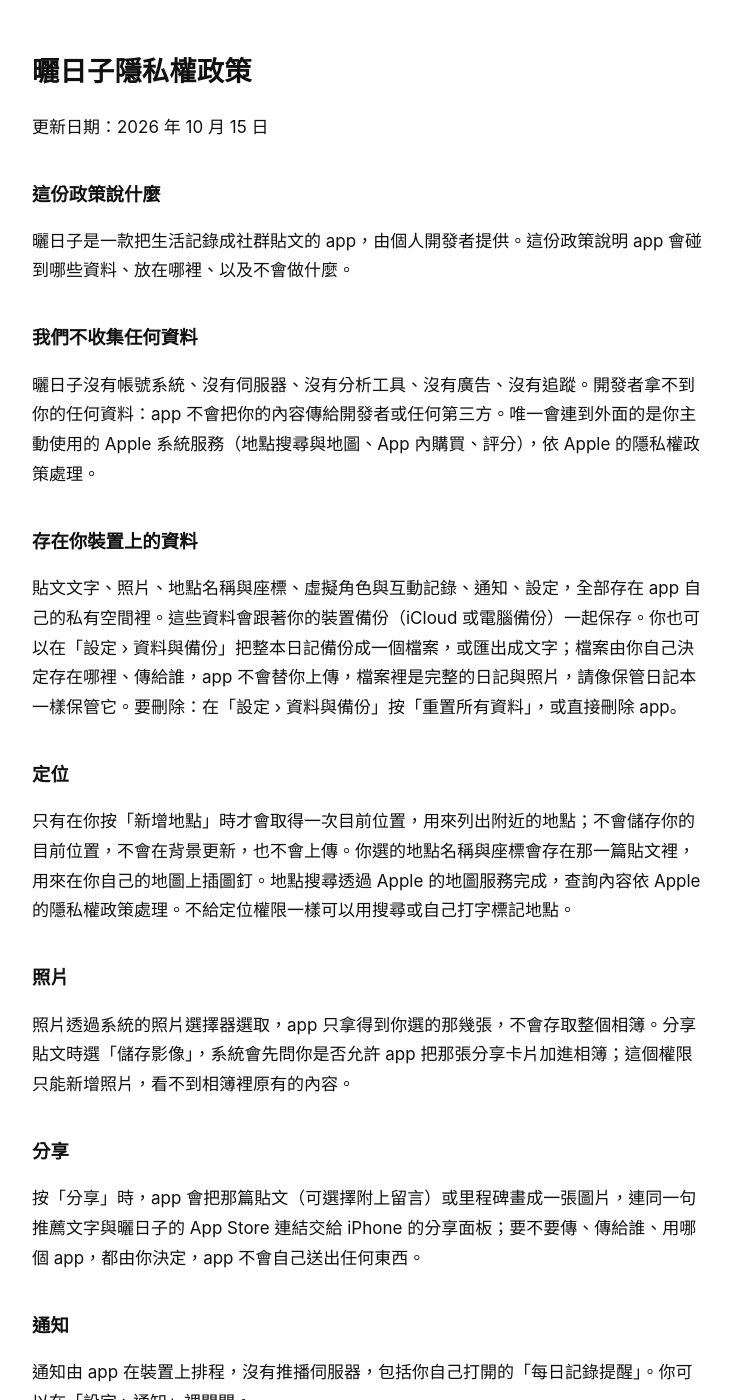
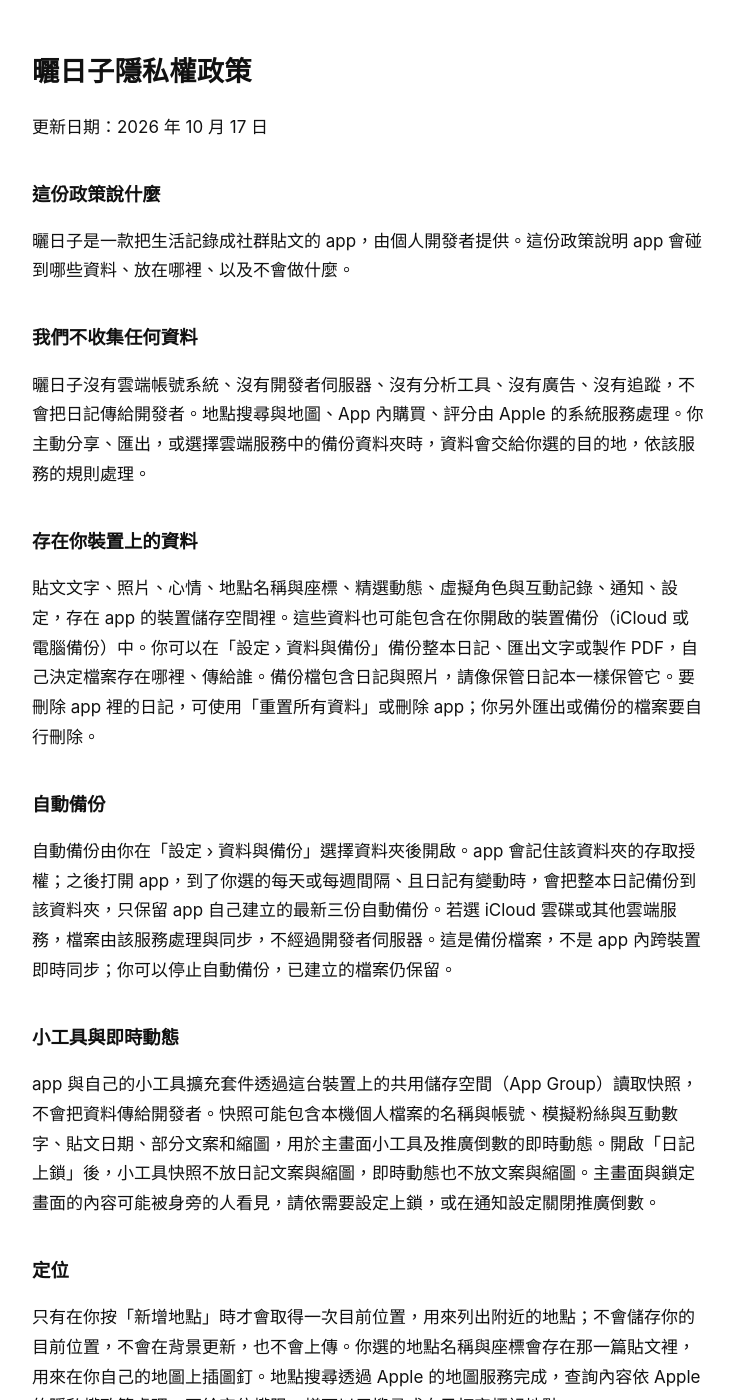
Before and after one commit to chris58530/saiday, a Jekyll site: the page built from privacy-policy.md, in a window 1280 px wide and 1400 px high. Shown: the whole window, without its empty margins (272-1006 px from the left). Built offline with Jekyll 4.4.1, drawn with Linux system fonts in a browser that asks for light colours; some of the changed text lies outside the part shown.

Commit message:
同步 FameSim docs/ 2026-10-17

```diff
--- a/privacy-policy.md
+++ b/privacy-policy.md
@@ -5,7 +5,7 @@ title: 隱私權政策
 
 # 曬日子隱私權政策
 
-更新日期：2026 年 10 月 15 日
+更新日期：2026 年 10 月 17 日
 
 {% comment %}
 這份文件與 app 內「設定 › 隱私權政策」的內文相同（`FameSim/Views/LegalViews.swift`），改哪一邊都要一起改，改完跑 `scripts/publish-site.sh` 同步到公開網站 https://chris58530.github.io/saiday/ 。這段是 Liquid 註解，不會出現在發佈出去的網頁原始碼裡。
@@ -17,11 +17,19 @@ title: 隱私權政策
 
 ## 我們不收集任何資料
 
-曬日子沒有帳號系統、沒有伺服器、沒有分析工具、沒有廣告、沒有追蹤。開發者拿不到你的任何資料：app 不會把你的內容傳給開發者或任何第三方。唯一會連到外面的是你主動使用的 Apple 系統服務（地點搜尋與地圖、App 內購買、評分），依 Apple 的隱私權政策處理。
+曬日子沒有雲端帳號系統、沒有開發者伺服器、沒有分析工具、沒有廣告、沒有追蹤，不會把日記傳給開發者。地點搜尋與地圖、App 內購買、評分由 Apple 的系統服務處理。你主動分享、匯出，或選擇雲端服務中的備份資料夾時，資料會交給你選的目的地，依該服務的規則處理。
 
 ## 存在你裝置上的資料
 
-貼文文字、照片、地點名稱與座標、虛擬角色與互動記錄、通知、設定，全部存在 app 自己的私有空間裡。這些資料會跟著你的裝置備份（iCloud 或電腦備份）一起保存。你也可以在「設定 › 資料與備份」把整本日記備份成一個檔案，或匯出成文字；檔案由你自己決定存在哪裡、傳給誰，app 不會替你上傳，檔案裡是完整的日記與照片，請像保管日記本一樣保管它。要刪除：在「設定 › 資料與備份」按「重置所有資料」，或直接刪除 app。
+貼文文字、照片、心情、地點名稱與座標、精選動態、虛擬角色與互動記錄、通知、設定，存在 app 的裝置儲存空間裡。這些資料也可能包含在你開啟的裝置備份（iCloud 或電腦備份）中。你可以在「設定 › 資料與備份」備份整本日記、匯出文字或製作 PDF，自己決定檔案存在哪裡、傳給誰。備份檔包含日記與照片，請像保管日記本一樣保管它。要刪除 app 裡的日記，可使用「重置所有資料」或刪除 app；你另外匯出或備份的檔案要自行刪除。
+
+## 自動備份
+
+自動備份由你在「設定 › 資料與備份」選擇資料夾後開啟。app 會記住該資料夾的存取授權；之後打開 app，到了你選的每天或每週間隔、且日記有變動時，會把整本日記備份到該資料夾，只保留 app 自己建立的最新三份自動備份。若選 iCloud 雲碟或其他雲端服務，檔案由該服務處理與同步，不經過開發者伺服器。這是備份檔案，不是 app 內跨裝置即時同步；你可以停止自動備份，已建立的檔案仍保留。
+
+## 小工具與即時動態
+
+app 與自己的小工具擴充套件透過這台裝置上的共用儲存空間（App Group）讀取快照，不會把資料傳給開發者。快照可能包含本機個人檔案的名稱與帳號、模擬粉絲與互動數字、貼文日期、部分文案和縮圖，用於主畫面小工具及推廣倒數的即時動態。開啟「日記上鎖」後，小工具快照不放日記文案與縮圖，即時動態也不放文案與縮圖。主畫面與鎖定畫面的內容可能被身旁的人看見，請依需要設定上鎖，或在通知設定關閉推廣倒數。
 
 ## 定位
 
@@ -41,15 +49,15 @@ title: 隱私權政策
 
 ## 購買
 
-曬日子 Plus、曬日子 Pro 與貼文推廣透過 Apple 的 App 內購買處理。開發者不會拿到你的付款資料；購買狀態由 Apple 提供給 app。保留的推廣次數（以及舊訂閱的每月推廣額度）只記在這台裝置上；目前不跨裝置同步。
+曬日子 Plus、曬日子 Pro、貼文推廣與「請泡泡喝杯茶」打賞透過 Apple 的 App 內購買處理。開發者不會拿到你的付款資料；購買狀態由 Apple 提供給 app。保留的推廣次數、舊訂閱的每月推廣額度與打賞次數記在這台裝置上，目前不跨裝置同步。
 
-## AI 連線
+## 裝置端判讀與外部 AI 連線
 
-正式版不包含 AI 連線功能，不會把任何內容傳送到 AI 服務。只有開發者自己的測試版可以手動設定連線；那時貼文文字、照片縮圖、地點、分類與自訂角色的設定會傳送至 Anthropic 的 API 產生留言，適用 Anthropic 的隱私政策。
+曬日子 Pro 的「讀懂文案的留言」在支援 Apple Intelligence、使用 iOS 26 或以上、已啟用 Apple Intelligence 且裝置模型可用的 iPhone 上運作，可在設定關閉。它只在手機上判讀文案、所選分類與心情，不讀照片、地點、帳號或自訂角色設定，也不把日記傳到外部 AI 服務；留言仍從 app 內建的句庫挑選。難過與自傷的貼文不交給裝置模型，改用既有溫柔句子。功能無法使用時退回本機句庫，Pro 的其他福利不受影響。正式版沒有外部 AI 連線；只有開發者自己的測試版可以手動設定外部連線，將貼文文字、照片縮圖、地點、分類與自訂角色設定傳至 Anthropic 的 API，適用該服務的隱私政策。
 
 ## app 內的圖片
 
-虛擬角色的頭貼與示範圖片隨 app 一起安裝，不會從網路載入。人物頭像全部是 AI 生成的虛構人物，不是任何真實存在的人。
+內建虛擬角色的頭貼與示範圖片隨 app 一起安裝，不會從網路載入。內建人物頭像全部是 AI 生成的虛構人物，不是任何真實存在的人。你也可以自行選照片作為自己的頭貼或自訂角色頭貼；這些照片跟日記一樣保存在裝置上，除非你自行分享或備份。
 
 ## 兒童
 
```
Also changed, not shown: terms.md (+7 -3 lines).
